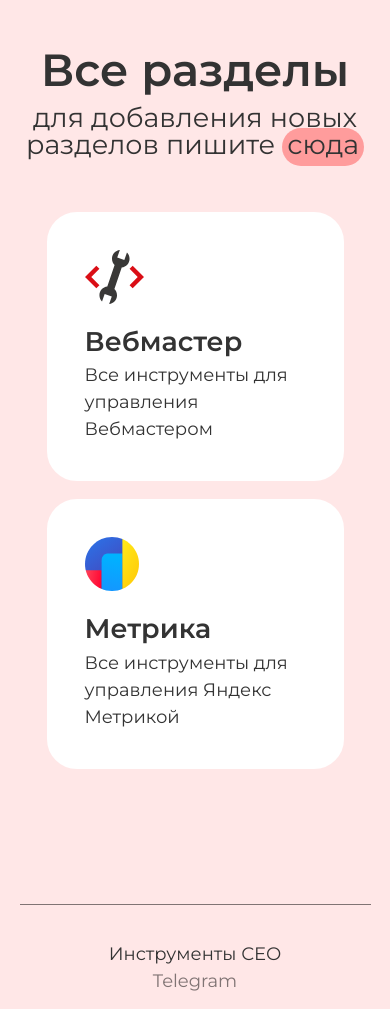
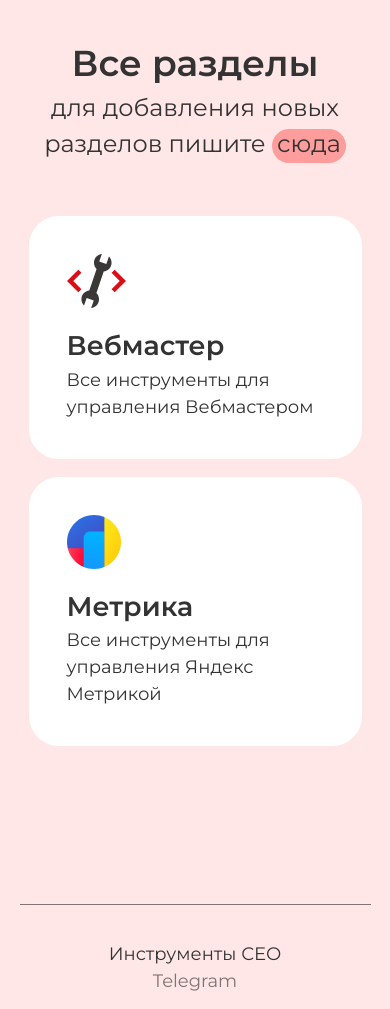
Before and after one commit to audamoon/octoapi, a PHP site: page / in a window 390 px wide. Shown: the part 96-1105 px from the top of the page. Run offline with PHP 8.4, Linux system fonts and the light colour scheme.

Commit message:
minor fix

```diff
--- a/assets/styles/media.css
+++ b/assets/styles/media.css
@@ -5,6 +5,10 @@
     .division__item {
         margin-left: 18px;
         flex-basis: calc(50% - 36px);
+    }
+    .main-title__subtitile{
+        font-size: 24px;
+        line-height: 1.5;
     }
 }
 
@@ -30,17 +34,19 @@
         display: inline-block;
     }
     .main-title__title {
-        font-size: 45px;
-    }
-    .main-title__subtitile{
-        font-size: 27px;
+        font-size: 36px;
     }
     .division {
         padding: 0px 9px;
     }
     .division__item {
         margin-left: 0px;
-        flex-basis: calc(100% - 36px);
+        flex-basis: calc(100% - 10%);
+    }
+}
+@media (max-width: 300px) {
+    .division__title {
+        font-size: 24px;
     }
 }
 @media  (min-width:601px){
--- a/assets/styles/style.css
+++ b/assets/styles/style.css
@@ -311,6 +311,9 @@
 }
 
 .division__item {
+    display: flex;
+    flex-direction: column;
+    flex-grow: 1;
     flex-basis: calc(25% - 18px);
     background-color: #ffffff;
     border-radius: 30px;
--- a/index.html
+++ b/index.html
@@ -24,7 +24,7 @@
                     <div class="menu-container menu">
                         <ul class="menu__list">
                             <li><a class="menu__link" href="/webmaster/webmaster.html">Вебмастер</a></li>
-                            <li><a class="menu__link" href="/metrika/metrika.html">Метрика</a></li>
+                            <li><a class="menu__link" href="/">Метрика</a></li>
                         </ul>
                     </div>
 
```
